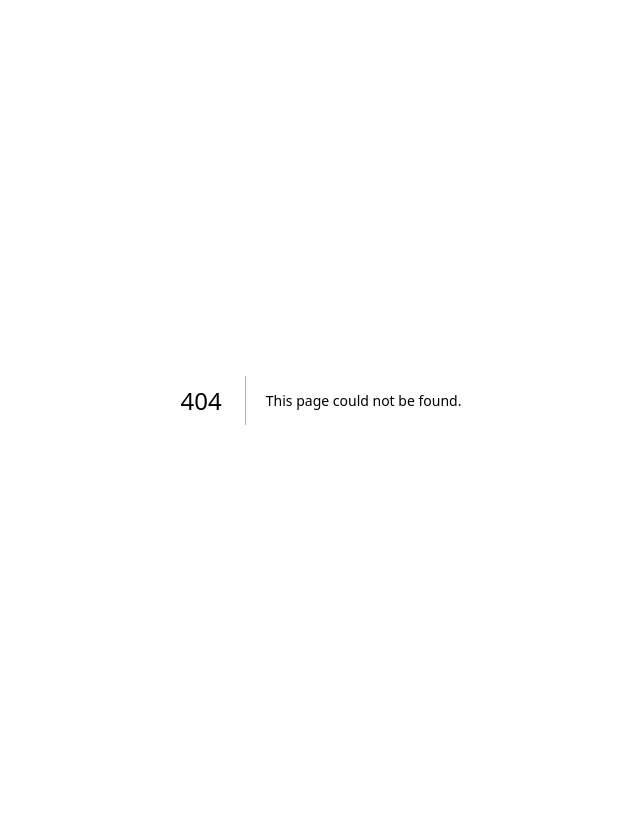
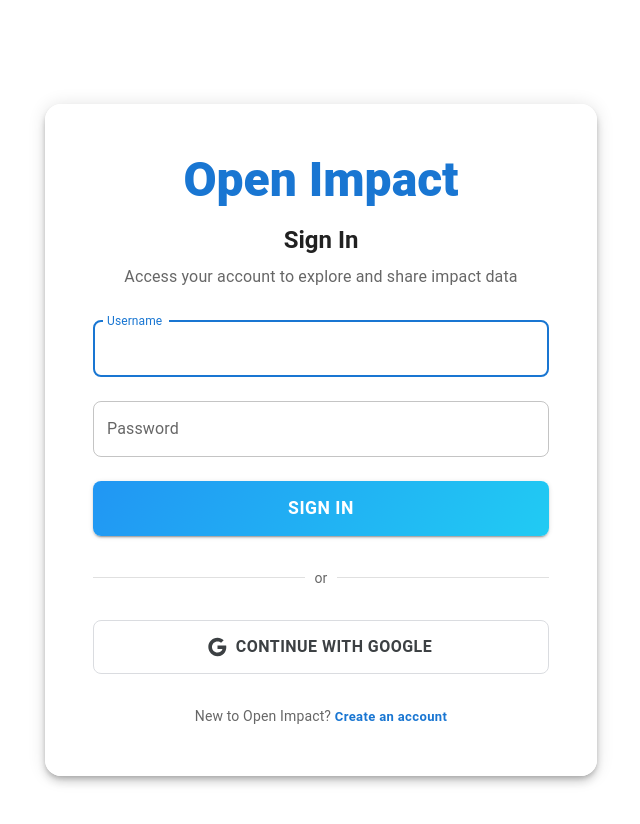
Before and after one commit to stewartDMS/OpenImpact, a Next.js app: page /auth in a window 1280 px wide. Before the commit this address had no page. Shown: the top 824 px of the page, without its empty margins (319-959 px from the left). Before the commit the page ends 800 px from the top, so only its background shows below. Built offline with nearby package versions, Linux system fonts and the light colour scheme.

Commit message:
Implement unified authentication page with Material UI and NextAuth.js structure
Co-authored-by: stewartDMS <72364932+stewartDMS@users.noreply.github.com>

```diff
--- /dev/null
+++ b/src/pages/auth.tsx
@@ -0,0 +1,220 @@
+import { Box, Container, Typography, Button, TextField, Paper, Stack, Divider } from "@mui/material";
+import GoogleIcon from "@mui/icons-material/Google";
+import { useState } from "react";
+
+export default function AuthPage() {
+  const [username, setUsername] = useState("");
+  const [password, setPassword] = useState("");
+  const [error, setError] = useState("");
+  const [isLoading, setIsLoading] = useState(false);
+
+  const handleLogin = async (e: React.FormEvent) => {
+    e.preventDefault();
+    setError("");
+    setIsLoading(true);
+
+    // Validation
+    if (!username.trim()) {
+      setError("Username is required.");
+      setIsLoading(false);
+      return;
+    }
+    if (!password.trim()) {
+      setError("Password is required.");
+      setIsLoading(false);
+      return;
+    }
+
+    // TODO: Implement actual authentication with NextAuth.js
+    try {
+      // Placeholder for NextAuth.js signIn
+      console.log("Login attempt:", { username: username.trim(), password: "***" });
+
+      // Simulate API call
+      await new Promise(resolve => setTimeout(resolve, 1000));
+
+      // This is where NextAuth.js signIn would be called
+      // const result = await signIn('credentials', {
+      //   username: username.trim(),
+      //   password,
+      //   redirect: false,
+      // });
+
+      setError("Authentication not yet implemented");
+    } catch (err) {
+      setError("Login failed. Please try again.");
+    } finally {
+      setIsLoading(false);
+    }
+  };
+
+  const handleGoogleLogin = async () => {
+    setError("");
+    setIsLoading(true);
+
+    try {
+      // TODO: Implement Google OAuth with NextAuth.js
+      console.log("Google login attempt");
+
+      // This is where NextAuth.js Google provider would be called
+      // const result = await signIn('google', {
+      //   callbackUrl: '/',
+      // });
+
+      setError("Google authentication not yet implemented");
+    } catch (err) {
+      setError("Google login failed. Please try again.");
+    } finally {
+      setIsLoading(false);
+    }
+  };
+
+  return (
+    <Box sx={{
+      minHeight: "100vh",
+      bgcolor: "linear-gradient(135deg, #e3f2fd 0%, #ffffff 100%)",
+      display: "flex",
+      alignItems: "center",
+      justifyContent: "center",
+      py: 4
+    }}>
+      <Container maxWidth="sm">
+        <Paper elevation={6} sx={{
+          p: 6,
+          borderRadius: 4,
+          backgroundColor: "rgba(255, 255, 255, 0.95)",
+          backdropFilter: "blur(10px)"
+        }}>
+          {/* Header */}
+          <Box sx={{ textAlign: "center", mb: 4 }}>
+            <Typography variant="h3" fontWeight={800} color="primary" gutterBottom>
+              Open Impact
+            </Typography>
+            <Typography variant="h5" fontWeight={600} gutterBottom>
+              Sign In
+            </Typography>
+            <Typography variant="body1" color="text.secondary">
+              Access your account to explore and share impact data
+            </Typography>
+          </Box>
+
+          {/* Login Form */}
+          <form onSubmit={handleLogin}>
+            <Stack spacing={3}>
+              <TextField
+                fullWidth
+                label="Username"
+                variant="outlined"
+                value={username}
+                onChange={(e) => {
+                  setUsername(e.target.value);
+                  if (error) setError("");
+                }}
+                disabled={isLoading}
+                autoFocus
+                sx={{
+                  "& .MuiOutlinedInput-root": {
+                    borderRadius: 2,
+                  }
+                }}
+              />
+
+              <TextField
+                fullWidth
+                label="Password"
+                type="password"
+                variant="outlined"
+                value={password}
+                onChange={(e) => {
+                  setPassword(e.target.value);
+                  if (error) setError("");
+                }}
+                disabled={isLoading}
+                sx={{
+                  "& .MuiOutlinedInput-root": {
+                    borderRadius: 2,
+                  }
+                }}
+              />
+
+              {error && (
+                <Typography color="error" fontSize={14} align="center">
+                  {error}
+                </Typography>
+              )}
+
+              <Button
+                type="submit"
+                variant="contained"
+                size="large"
+                disabled={isLoading}
+                sx={{
+                  py: 1.5,
+                  borderRadius: 2,
+                  fontWeight: 600,
+                  fontSize: "1.1rem",
+                  background: "linear-gradient(125deg, #2196f3 0%, #21cbf3 100%)",
+                  "&:hover": {
+                    background: "linear-gradient(125deg, #1976d2 0%, #0288d1 100%)",
+                  }
+                }}
+              >
+                {isLoading ? "Signing In..." : "Sign In"}
+              </Button>
+            </Stack>
+          </form>
+
+          {/* Divider */}
+          <Divider sx={{ my: 4 }}>
+            <Typography variant="body2" color="text.secondary">
+              or
+            </Typography>
+          </Divider>
+
+          {/* Google Login Button */}
+          <Button
+            fullWidth
+            variant="outlined"
+            size="large"
+            startIcon={<GoogleIcon />}
+            onClick={handleGoogleLogin}
+            disabled={isLoading}
+            sx={{
+              py: 1.5,
+              borderRadius: 2,
+              fontWeight: 600,
+              fontSize: "1rem",
+              borderColor: "#dadce0",
+              color: "#3c4043",
+              "&:hover": {
+                borderColor: "#1976d2",
+                backgroundColor: "rgba(25, 118, 210, 0.04)",
+              }
+            }}
+          >
+            Continue with Google
+          </Button>
+
+          {/* Footer */}
+          <Box sx={{ textAlign: "center", mt: 4 }}>
+            <Typography variant="body2" color="text.secondary">
+              New to Open Impact?{" "}
+              <Button
+                variant="text"
+                size="small"
+                sx={{
+                  textTransform: "none",
+                  fontWeight: 600,
+                  minWidth: "auto",
+                  p: 0
+                }}
+              >
+                Create an account
+              </Button>
+            </Typography>
+          </Box>
+        </Paper>
+      </Container>
+    </Box>
+  );
+}
```
